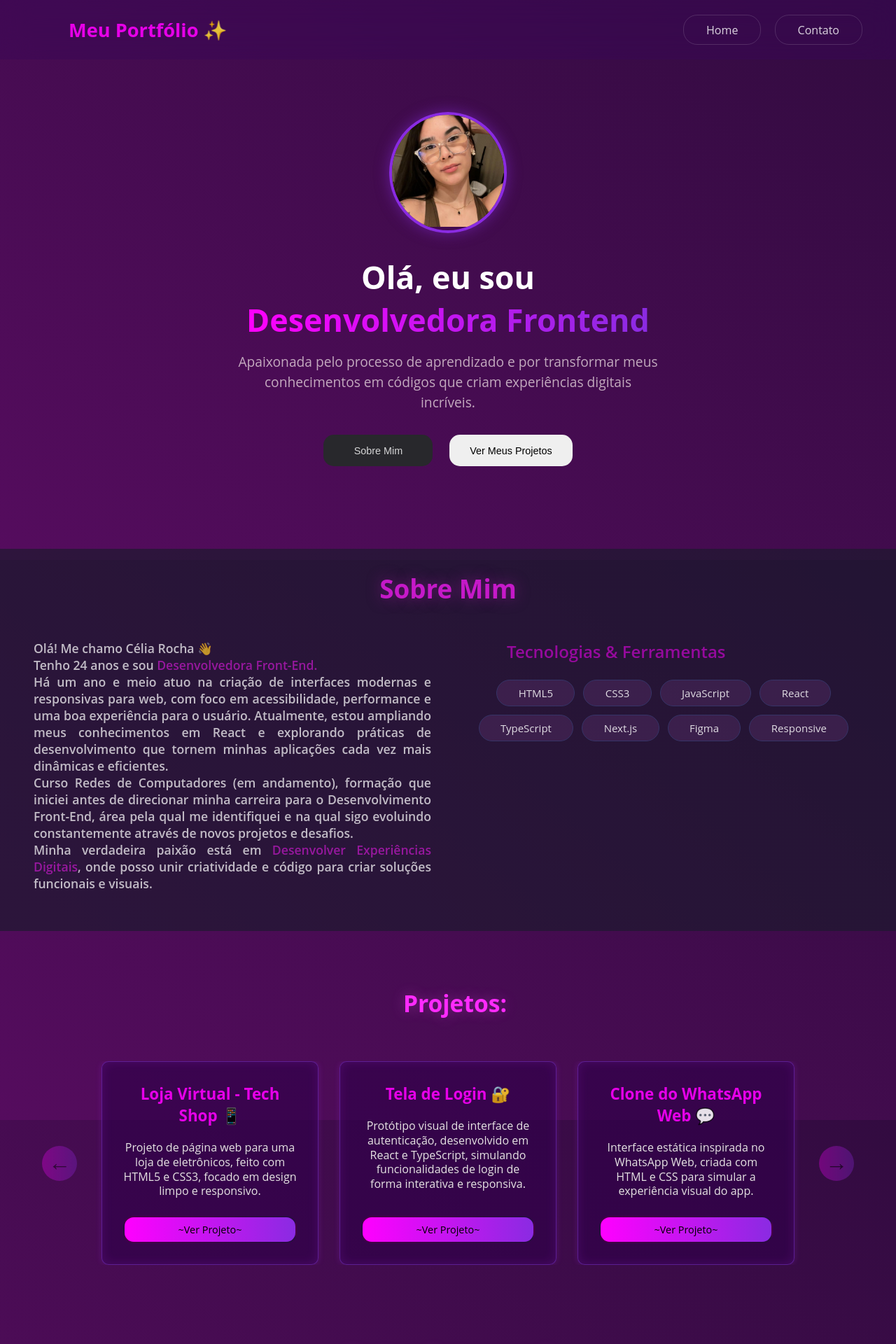
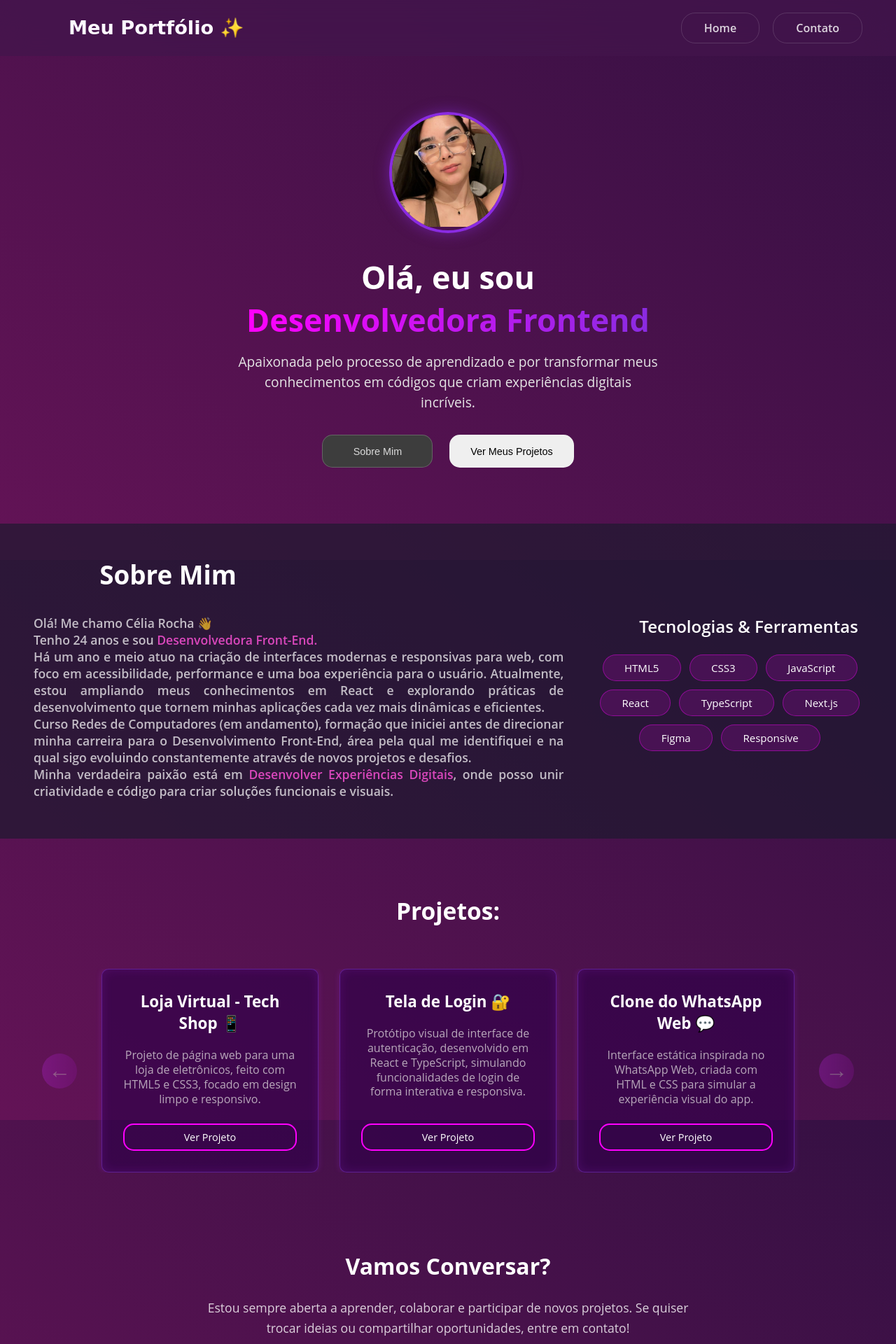
Before and after one commit to celia-rocha/Meu-Portfolio, a React (Vite) app: page / in a window 1280 px wide. Shown: the top 1920 px of the page at 70% size. Built offline with nearby package versions, Linux system fonts and the light colour scheme.

Commit message:
Atualiza paleta de cores para visual mais profissional

```diff
--- a/src/components/About.tsx
+++ b/src/components/About.tsx
@@ -11,7 +11,7 @@ const About = () => {
           <p className="about-intro">Olá! Me chamo Célia Rocha 👋</p>
           <p>
             Tenho 24 anos e sou {""}
-            <span style={{ color: "#f01cf08d" }}>
+            <span style={{ color: "#ee4dcbe4" }}>
               Desenvolvedora Front-End.
             </span>{" "}
             {""}
@@ -28,7 +28,7 @@ const About = () => {
           através de novos projetos e desafios.
           <p>
             Minha verdadeira paixão está em
-            <span style={{ color: "#f01cf08d" }}>
+            <span style={{ color: "#ee4dcbe4" }}>
               {" "}
               {""}Desenvolver Experiências Digitais
             </span>
--- a/src/components/Projects.tsx
+++ b/src/components/Projects.tsx
@@ -14,7 +14,7 @@ const ProjectCard: React.FC<Project> = ({ title, description, link }) => {
         rel="noopener noreferrer"
         className="project-button"
       >
-        ~Ver Projeto~
+        Ver Projeto
       </a>
     </div>
   );
--- a/src/components/SocialLinks.tsx
+++ b/src/components/SocialLinks.tsx
@@ -9,6 +9,15 @@ const SocialLinks: React.FC = () => {
 
         <div className="social-icons">
           <a
+            href="https://www.linkedin.com/in/celia-dev/"
+            target="_blank"
+            rel="noopener noreferrer"
+            className="social-icon-link"
+            aria-label="LinkedIn"
+          >
+            <Linkedin size={32} />
+          </a>
+          <a
             href="https://github.com/celia-rocha"
             target="_blank"
             rel="noopener noreferrer"
@@ -17,15 +26,6 @@ const SocialLinks: React.FC = () => {
           >
             <Github size={32} />
           </a>
-          <a
-            href="https://www.linkedin.com/in/celia-dev/"
-            target="_blank"
-            rel="noopener noreferrer"
-            className="social-icon-link"
-            aria-label="LinkedIn"
-          >
-            <Linkedin size={32} />
-          </a>
         </div>
       </div>
     </section>
--- a/src/index.css
+++ b/src/index.css
@@ -11,7 +11,7 @@ html {
 
 body {
   font-family: "Open Sans", sans-serif;
-  background: linear-gradient(220deg, #320b40 0%, rgb(85, 12, 94) 100%);
+  background: linear-gradient(220deg, #351043 0%, rgb(99, 19, 86) 100%);
   position: relative;
   overflow-x: hidden;
   min-height: 100vh;
--- a/src/styles/About.css
+++ b/src/styles/About.css
@@ -1,6 +1,6 @@
 .about-section {
   width: 100%;
-  min-height: calc(70vh - 4rem); /* subtrai o padding vertical */
+  min-height: calc(54vh - 4rem); /* subtrai o padding vertical */
   padding: 2rem 3rem;
   margin: 0;
   text-align: center;
@@ -12,9 +12,12 @@
 .about-section h2 {
   font-size: 2.3rem;
   font-weight: 700;
-  margin-bottom: 3rem;
-  color: #f01cf0c3;
-  text-shadow: 0 0 20px rgba(168, 27, 168, 0.522);
+  margin-bottom: 2rem;
+  margin-top: 1rem;
+  color: #ffffff;
+
+  padding-right: 50rem;
+  white-space: nowrap; /* evita quebra de linha */
 }
 
 .about-content {
@@ -34,14 +37,14 @@
 }
 
 .about-skills {
-  flex: 1;
+  flex: 0.5;
 }
 
 .about-skills h3 {
   font-size: 1.5rem;
   font-weight: 600;
   margin-bottom: 1rem;
-  color: #ff00ff85;
+  color: #ffffff;
   padding-left: 60px;
 }
 
@@ -55,12 +58,21 @@
 
 .skill-tag {
   font-size: 15px;
-  background-color: #9d59b12d;
-  color: #ffffffd6;
+  background-color: rgba(255, 0, 255, 0.15);
+  color: #ffffff;
   padding: 0.5rem 1.9rem;
   font-weight: 500;
   border-radius: 20px;
-  border: 1px solid #363467;
+  border: 1px solid rgba(255, 0, 255, 0.4);
+  transition: all 0.3s ease;
+  cursor: pointer;
+}
+
+.skill-tag:hover {
+  background-color: rgba(255, 0, 255, 0.3);
+  border-color: rgba(255, 0, 255, 0.7);
+  transform: translateY(-2px);
+  box-shadow: 0 4px 8px rgba(255, 0, 255, 0.3);
 }
 
 @media (max-width: 768px) {
@@ -70,8 +82,11 @@
     margin-top: 0rem;
   }
   .about-section h2 {
-    font-size: 1.9rem;
+    font-size: 1.8rem;
     margin-bottom: 2rem;
+    padding-right: 0;
+    text-align: center;
+    white-space: nowrap;
   }
   .about-text {
     font-size: 16px;
@@ -79,10 +94,12 @@
     text-align: justify;
     margin-bottom: 0;
   }
-
+  .about-skills {
+    flex: 1;
+  }
   .about-skills h3 {
     font-size: 19px;
-    padding-left: 3px;
+    padding-left: 3rem;
     margin-top: 0;
   }
   .skills-grid {
--- a/src/styles/Contact.css
+++ b/src/styles/Contact.css
@@ -13,9 +13,8 @@
 .contact-title {
   font-size: 2rem;
   font-weight: 700;
-  color: #ff66ff;
   margin-bottom: 1.5rem;
-  text-shadow: 0 0 20px rgba(255, 102, 255, 0.3);
+  color: #ffffff;
 }
 
 .contact-text {
@@ -42,7 +41,7 @@
 .card-title {
   font-size: 1.7rem;
   font-weight: 600;
-  color: #b794f6;
+  color: #ffffff;
   margin-bottom: 2.5rem;
 }
 
@@ -70,20 +69,20 @@
   height: 60px;
   min-width: 60px; /* IMPORTANTE: Evita que o círculo encolha */
   border-radius: 50%;
-  background: linear-gradient(135deg, #ba40db, #cc33ff);
+  background: rgba(255, 0, 255, 0.25);
   display: flex;
   align-items: center;
   justify-content: center;
-  box-shadow: 0 5px 15px rgba(255, 102, 255, 0.4);
+  border: 2px solid rgba(255, 0, 255, 0.6);
   transition: all 0.3s ease;
 }
 
 .contact-icon {
-  color: #1e1e28;
+  color: #cfcfdb;
   stroke-width: 2.5;
 }
 .contact-icon-box svg {
-  color: #1e1e28 !important;
+  color: #050505ba !important;
 }
 .contact-item:hover .contact-icon-box {
   transform: scale(1.1);
@@ -107,7 +106,7 @@
 
 .info-value {
   font-size: 1rem;
-  color: rgba(255, 255, 255, 0.7);
+  color: #e5e5e5a7;
   font-weight: 400;
   margin: 0;
 }
--- a/src/styles/Footer.css
+++ b/src/styles/Footer.css
@@ -11,7 +11,7 @@
   background: rgba(158, 28, 187, 0.088);
   border-radius: 25px;
   padding: 1.5rem 1rem; /* padding reduzido */
-  box-shadow: 0 4px 20px rgba(222, 13, 245, 0.2);
+  box-shadow: 0 4px 20px rgba(245, 13, 175, 0.2);
   backdrop-filter: blur(12px);
   -webkit-backdrop-filter: blur(12px);
 }
--- a/src/styles/Header.css
+++ b/src/styles/Header.css
@@ -8,15 +8,16 @@
   padding: 1.5rem 3rem;
   color: rgb(214, 66, 255);
   z-index: 1000;
-  background-color: rgba(58, 8, 87, 0.423);
+  background-color: rgba(67, 21, 77, 0.763);
   backdrop-filter: blur(20px);
 }
 
 .logo-container h1 {
   font-size: 1.7rem;
   font-weight: 700;
+  font-family: Comic Sans MS, Comic Sans, cursive;
   margin: 0;
-  color: #ff00ffe0;
+  color: #fcf8ff;
   padding-left: 50px;
 }
 
@@ -30,43 +31,42 @@
 
 .nav-links a {
   text-decoration: none;
-  font-weight: 6500;
-  padding: 0.6rem 2rem; /* Ajustei o padding para o padrão desktop */
+  font-weight: 600;
+  padding: 0.6rem 2rem;
   border-radius: 20px;
-  transition: all 0.3s ease; /* Transição para um efeito suave */
+  transition: all 0.3s ease;
   cursor: pointer;
-
   background: transparent;
   color: rgba(255, 255, 255, 0.823);
   border: 1px solid rgba(255, 255, 255, 0.137);
 }
 
 .nav-links a:hover {
-  /* Estilo no hover: adiciona o gradiente e remove a borda */
-  background: linear-gradient(90deg, #ff00ff87, #892be2cf);
-  border: 1px solid transparent;
+  border: 1x solid #ff00ff30;
+  background: rgba(255, 0, 255, 0.1);
+  color: #ffffff;
+  transform: translateY(-2px);
 }
 
 /* --- Código para Mobile --- */
 /* Media query para telas com no máximo 768px de largura */
 @media (max-width: 768px) {
   .header {
-    /* Mantenha o flex-direction: row, apenas ajuste o padding */
-    padding: 1.6rem 1rem;
+    padding: 1.4rem 1rem;
   }
 
   .logo-container h1 {
-    font-size: 1.1rem; /* Diminui o tamanho do título */
+    font-size: 1.1rem;
     padding-left: 1px;
   }
 
   .nav-links ul {
-    gap: 1rem; /* Diminui o espaço entre os botões */
+    gap: 1rem;
   }
 
   .nav-links a {
-    font-size: 0.7rem; /* Diminui o tamanho da fonte dos botões */
-    padding: 0.6rem 0.8rem; /* Diminui o padding dos botões para que caibam */
+    font-size: 0.7rem;
+    padding: 0.6rem 0.8rem;
     font-weight: 600;
   }
 }
--- a/src/styles/HeroSection.css
+++ b/src/styles/HeroSection.css
@@ -4,7 +4,7 @@
   align-items: center;
   text-align: center;
   padding: 10rem 2rem 1rem;
-  min-height: 90vh;
+  min-height: 10vh;
 }
 
 .profile-container {
@@ -44,7 +44,7 @@ h1 {
   max-width: 600px;
   margin: 0 auto 2rem;
   line-height: 1.5;
-  color: #f8ececb3;
+  color: #e5e5e5;
 }
 
 .cta-buttons {
@@ -70,15 +70,17 @@ h1 {
 }
 
 .btn-primary {
-  background: linear-gradient(90deg, #f01cf0cf);
+  background: linear-gradient(90deg, #bf38dacf);
   color: #000000;
   padding: 0.9rem 1.8rem;
+  border: 1px solid rgba(255, 255, 255, 0.2);
 }
 
 .btn-secondary {
-  background-color: #28282c;
+  background-color: #3d3d3d;
   color: rgba(255, 255, 255, 0.813);
   padding: 0.9rem 2.7rem;
+  border: 1px solid rgba(255, 255, 255, 0.2);
 }
 
 .btn-primary:hover,
--- a/src/styles/Projects.css
+++ b/src/styles/Projects.css
@@ -7,9 +7,8 @@
   font-size: 2.1rem;
   text-align: center;
   margin-bottom: 60px;
-  padding-left: 20px;
-  color: #ff2aff;
-  text-shadow: 0 0 20px rgba(255, 102, 255, 0.3);
+  padding-left: 0px;
+  color: #ffffff;
 }
 
 /* CAROUSEL STYLES */
@@ -42,15 +41,14 @@
 
 /* BOTÕES DE NAVEGAÇÃO */
 .carousel-btn {
-  background: linear-gradient(90deg, #ff00ff, #8a2be2);
+  background: linear-gradient(90deg, #b425d8, #88149a);
   border: none;
-  color: #000000;
+  color: #ffffff;
   font-size: 2rem;
   width: 50px;
   height: 50px;
   border-radius: 50%;
   cursor: pointer;
-  transition: all 0.3s ease;
   font-weight: bold;
   display: flex;
   align-items: center;
@@ -85,29 +83,30 @@
 
 .project-card:hover {
   transform: translateY(-3px);
-  box-shadow: 0 0 25px rgba(180, 50, 255, 0.8),
+  box-shadow: 0 0 25px rgba(180, 50, 255, 0.306),
     inset 0 0 20px rgba(180, 50, 255, 0.3);
 }
 
 .project-title {
   font-size: 1.4rem;
-  color: #ff00ffe0;
+  color: #ffffff;
   margin-bottom: 20px;
 }
 
 .project-description {
   font-size: 1rem;
   line-height: 1.3;
-  color: #e6e3e3;
+  color: #e6e3e3ba;
   flex: 1;
 }
 
 .project-button {
   display: inline-block;
   padding: 8px 25px;
-  background: linear-gradient(90deg, #ff00ff, #8a2be2);
-  color: #000000;
-  border: 2px solid #000000b7;
+  background: transparent;
+  color: #ffffff;
+  border: 2px solid #ff00ff;
+
   border-radius: 15px;
   text-decoration: none;
   font-size: 0.9rem;
@@ -137,7 +136,6 @@
   .carousel-btn {
     position: absolute;
     top: 50%; /* centraliza verticalmente */
-    transform: translateY(-50%); /* ajusta pro centro exato */
     width: 40px;
     height: 40px;
     font-size: 1.5rem;
@@ -168,8 +166,8 @@
 
   .section-title {
     font-size: 1.6rem;
-    margin-bottom: 20px;
-    padding-left: 25px;
+    margin-bottom: 1.5rem;
+    padding-left: 0.4rem;
     text-align: center;
   }
 
--- a/src/styles/SocialLinks.css
+++ b/src/styles/SocialLinks.css
@@ -20,7 +20,7 @@
 .social-title {
   font-size: 1.6rem;
   font-weight: 600;
-  color: #b794f6;
+  color: #ffff;
   margin-bottom: 2.5rem;
 }
 
```
